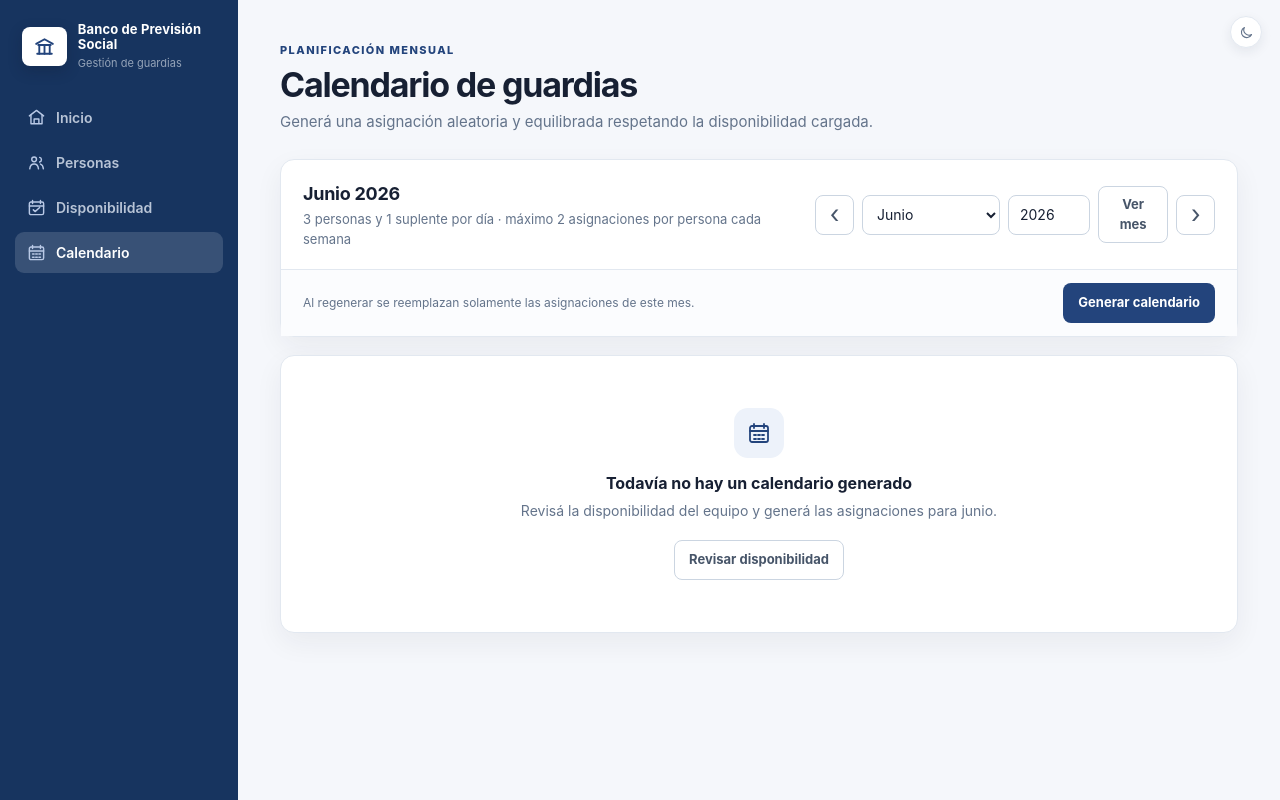
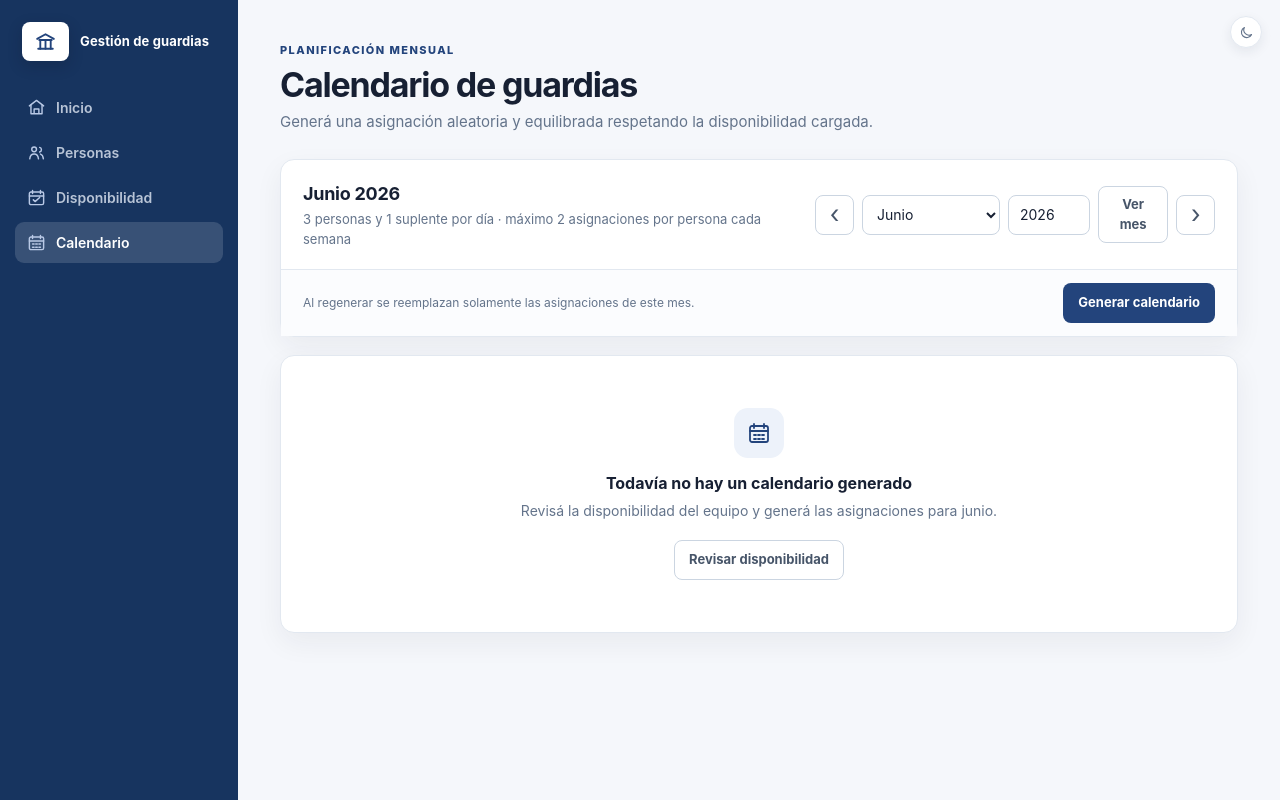
Before and after one commit to t-rivas/gestion-guardias, a FastAPI app: page /calendario in a window 1280 px wide. Run offline with FastAPI, Linux system fonts and the light colour scheme.

Commit message:
Update brand text in the header to reflect application name

```diff
--- a/app/templates/base.html
+++ b/app/templates/base.html
@@ -29,8 +29,7 @@
                     </svg>
                 </span>
                 <span>
-                    <strong>Banco de Previsión Social</strong>
-                    <small>Gestión de guardias</small>
+                    <strong>Gestión de guardias</strong>
                 </span>
             </a>
 
```
